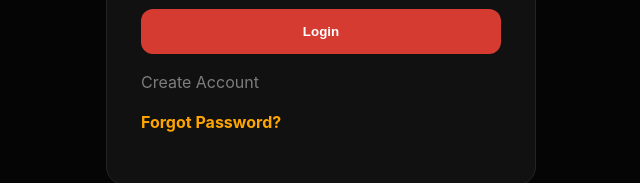
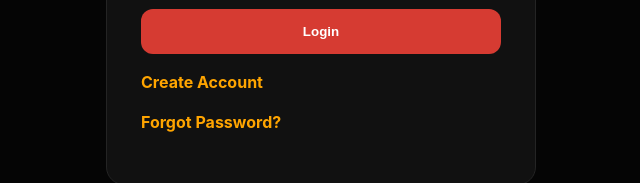
Before and after one commit to ridafatimat/RAG-chatbot, a React app in the folder frontend/: page / in a window 1280 px wide. Shown: the part 416-599 px from the top of the page, without its empty margins (319-959 px from the left). Built offline with nearby package versions, Linux system fonts and the light colour scheme; the HTML template or start-up script is replaced by a standard one.

Commit message:
Color of Create Account Button changed

```diff
--- a/frontend/src/pages/LoginPage.jsx
+++ b/frontend/src/pages/LoginPage.jsx
@@ -303,7 +303,7 @@ function LoginPage({ onLogin }) {
               Login
             </button>
 
-            <p onClick={goToRegister} style={{ cursor: "pointer" }}>
+            <p onClick={goToRegister} style={{ cursor: "pointer", color: "orange", fontWeight: "bold" }}>
               Create Account
             </p>
 
```
